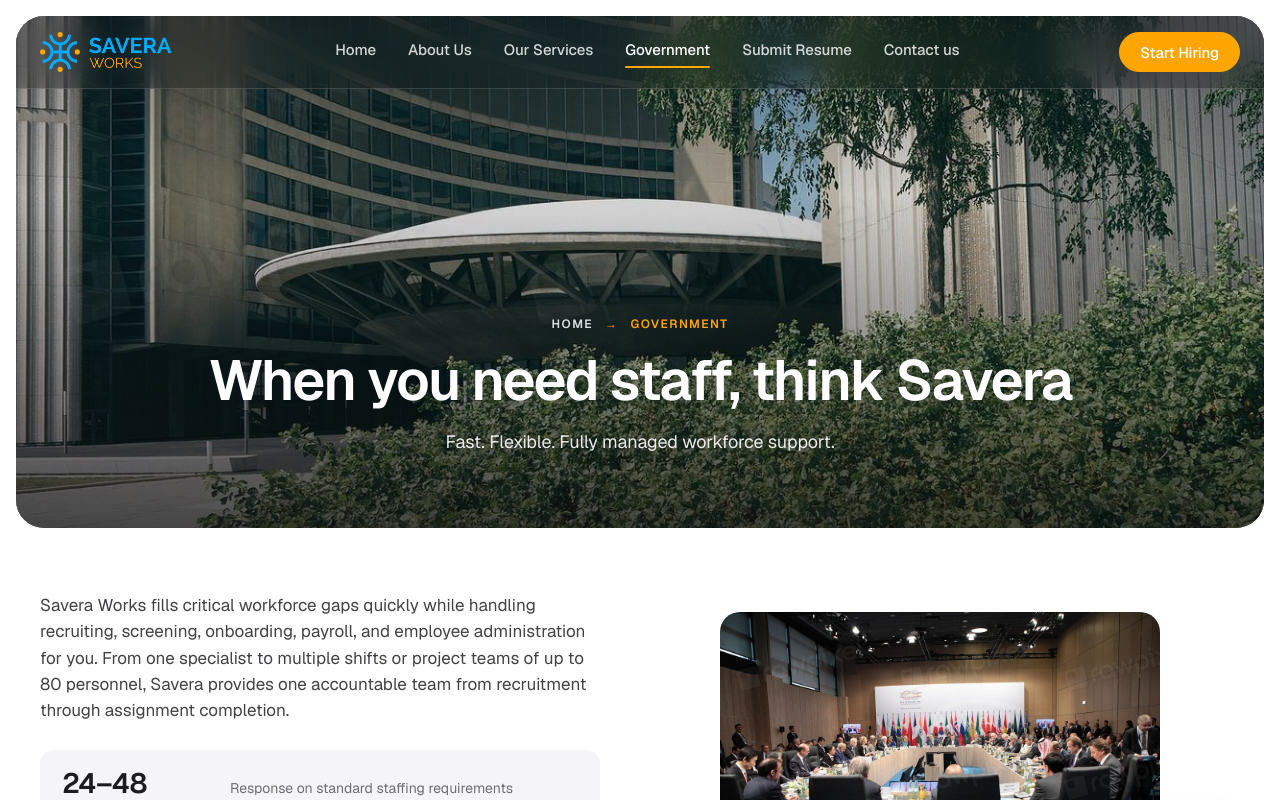
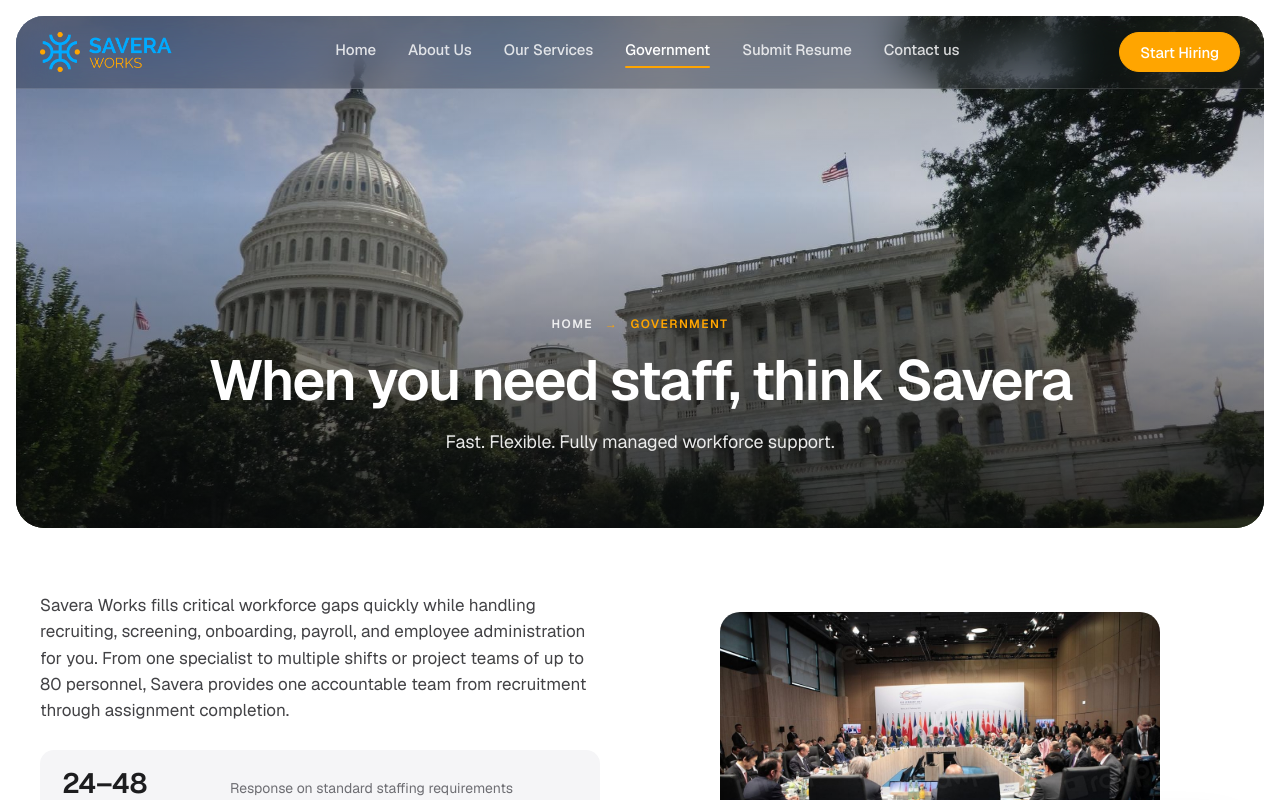
Before and after one commit to kashif838/saweraworks, a Next.js app: page /government in a window 1280 px wide. Shown: the top 800 px of the page. Built offline with nearby package versions, Linux system fonts and the light colour scheme.

Commit message:
Government hero: US Capitol replaces Toronto City Hall
Co-Authored-By: Claude Opus 5 (1M context) <noreply@anthropic.com>

```diff
--- a/src/app/government/page.tsx
+++ b/src/app/government/page.tsx
@@ -17,7 +17,7 @@ const ICONS = { clipboard: Clipboard, chart: Chart, monitor: Monitor, hardhat: H
 export default function GovernmentPage() {
   return (
     <>
-      <Hero image="/images/hero-government.jpg" title={c.title} crumb={c.crumb} text={c.lead} position="center 35%" />
+      <Hero image="/images/hero-government.jpg" alt="The United States Capitol" title={c.title} crumb={c.crumb} text={c.lead} position="center 42%" />
 
       <section className="section">
         <div className={`wrap ${styles.stack}`}>
```
Also changed, not shown: public/images/hero-government.jpg.
